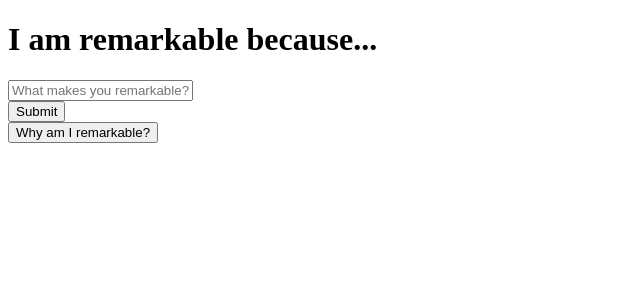
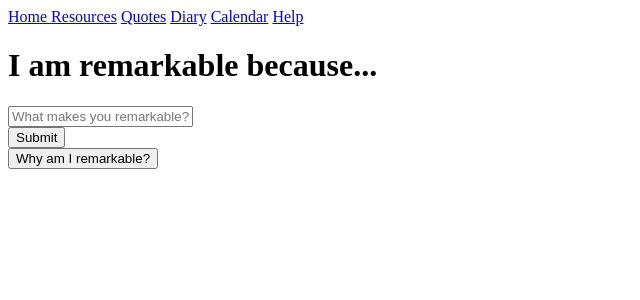
Before and after one commit to HalleClottey/RemarkableBecause, a Python web app: template Template/remarkable.html in a window 1280 px wide. Shown: the top 300 px of the page, without its empty margins (0-640 px from the left). Run offline with Jinja, Linux system fonts and the light colour scheme; the template is opened without the code that fills it, so the values that code supplies are empty.

Commit message:
Update remarkable.html

```diff
--- a/Template/remarkable.html
+++ b/Template/remarkable.html
@@ -5,6 +5,12 @@
     <title>Why am I Remarkable?</title>
   </head>
   <body>
+    <a href = "./home"> Home </a>
+    <a href="./resources">Resources</a>
+    <a href="./quotes">Quotes</a>
+    <a href="./diary">Diary</a>
+    <a href="./calendar">Calendar</a>
+    <a href="./help">Help</a>
     <h1>I am remarkable because...</h1>
 
     <input type="text" name="" value="" placeholder="What makes you remarkable?">
```
